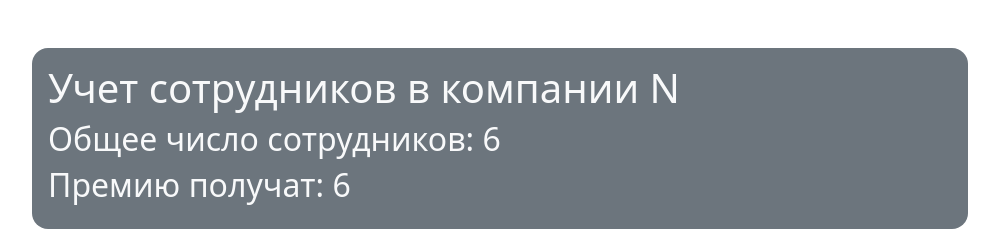
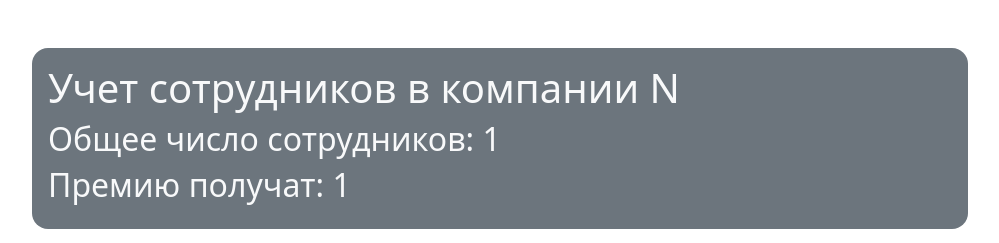
Before and after one commit to Lika1998Lika/task-list, a React (Vite) app: page / in a window 1280 px wide. Shown: the top 243 px of the page, without its empty margins (140-1139 px from the left). Built offline with nearby package versions, Linux system fonts and the light colour scheme; data requests are answered from the project's data file.

Commit message:
create useModal

```diff
--- a/db.json
+++ b/db.json
@@ -6,41 +6,6 @@
       "salary": "13006",
       "increased": "not-approved",
       "term": false
-    },
-    {
-      "id": "8b518e9a-4ac3-4b7e-9b79-d689f7dc0269",
-      "name": "Roman",
-      "salary": "11",
-      "increased": "not-approved",
-      "term": false
-    },
-    {
-      "id": "8749027d-1ade-4f26-be92-9b83ec0f47d4",
-      "name": "aaaa",
-      "salary": "4",
-      "increased": "approved",
-      "term": true
-    },
-    {
-      "id": "98de3cfc-ef1a-4681-8a03-657581d087bc",
-      "name": "aaa",
-      "salary": "33",
-      "increased": "not-approved",
-      "term": false
-    },
-    {
-      "id": "db46a733-f243-4ecc-bd49-c42c2042919e",
-      "name": "wwwwwwww",
-      "salary": "3",
-      "increased": "approved",
-      "term": false
-    },
-    {
-      "id": "eda85104-c501-4398-824c-6bb74c97fdce",
-      "name": ",d;d.d;d.",
-      "salary": "20000",
-      "increased": "not-approved",
-      "term": false
     }
   ]
 }
--- a/src/components/app/app.jsx
+++ b/src/components/app/app.jsx
@@ -39,32 +39,33 @@ export const App = () => {
     fetchUsers();
   }, [filter]);
 
+  const updateState = async () => {
+    getUsers(filter)
+      .then((users) => setData(users));
+  };
+
   const addUserForm = async (user) => {
     await addUser(user)
-    getUsers(filter)
-      .then((users) => setData(users))
+    updateState();
   }
 
   const toggleIncrease = async (id) => {
     const user = data.find(item => item.id === id)
     user.increased = user.increased === 'approved' ? 'not-approved' : 'approved';
     await updateUser(id, user)
-    getUsers(filter)
-      .then((users) => setData(users))
+    updateState();
   };
 
   const onDelete = async (id) => {
     await deleteUser(id)
-    getUsers(filter)
-      .then((users) => setData(users))
+    updateState();
   }
 
   const toggleTerm = async (id) => {
     const user = data.find(item => item.id === id)
     user.term = !user.term
     await updateUser(id, user)
-    getUsers(filter)
-      .then((users) => setData(users))
+    updateState();
   }
 
   const userCount = {
@@ -101,6 +102,7 @@ export const App = () => {
               toggleIncrease={toggleIncrease}
               onDelete={onDelete}
               toggleTerm={toggleTerm}
+              updateState={updateState}
               />
           </div>
         ) : <p className='lead text-center mt-3'>Сотрудников нет</p>
```
Also changed, not shown: src/components/editingform/editingform.jsx (+5 -2 lines), src/components/employees-list/employees-list.jsx (+6 -13 lines), src/hooks/useModal.jsx (added, +13 -0 lines).
